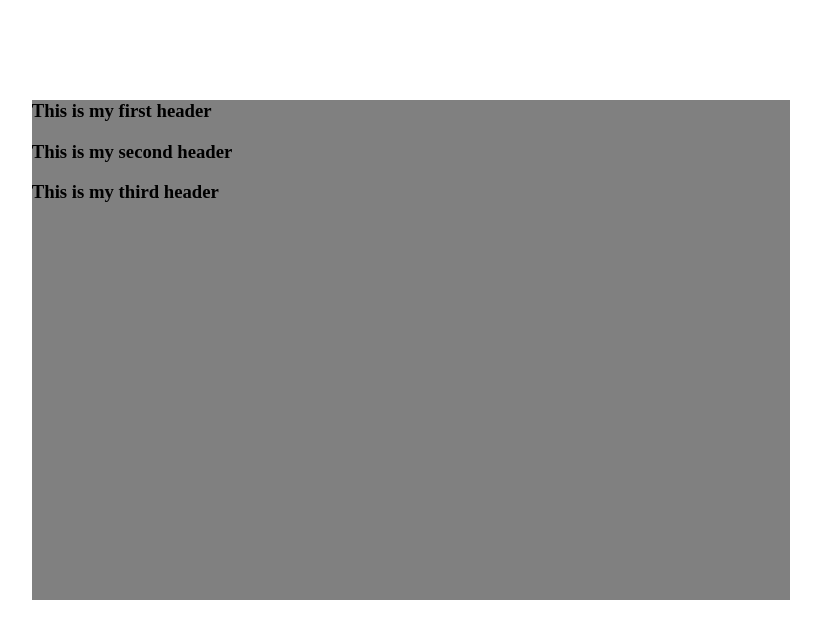
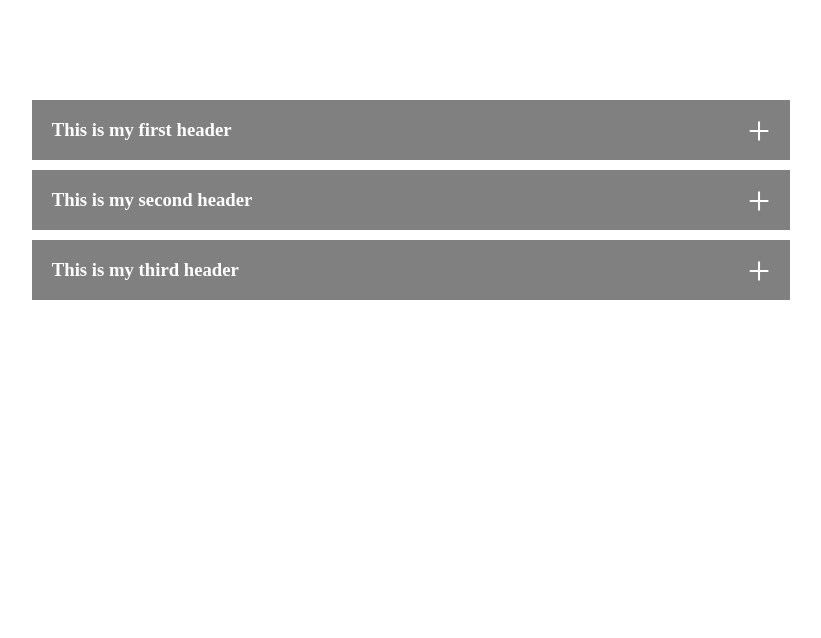
Before and after one commit to moonshoeskelly/m9-hw9-dement-kelly, a plain HTML site: page index.html in a window 1280 px wide. Shown: the whole page, without its empty margins (229-1050 px from the left). Drawn offline with Linux system fonts and the light colour scheme.

Commit message:
Add toggle plus

```diff
--- a/index.html
+++ b/index.html
@@ -10,12 +10,15 @@
     <div id="accordion">
       <div class="accordion-headers">
         <h3>This is my first header</h3>
+        <span class="toggle-indicator">+</span>
       </div>
       <div class="accordion-headers">
         <h3>This is my second header</h3>
+        <span class="toggle-indicator">+</span>
       </div>
       <div class="accordion-headers">
         <h3>This is my third header</h3>
+        <span class="toggle-indicator">+</span>
       </div>
     </div>
   <script src="main.js"></script>
--- a/main.css
+++ b/main.css
@@ -1,6 +1,4 @@
 #accordion {
-  height: 500px;
-  background-color: grey;
   width: 95%;
   margin: auto;
   margin-top: 100px;
@@ -10,3 +8,16 @@
     width: 60%;
   }
 }
+.accordion-headers {
+  height: 60px;
+  display: flex;
+  align-items: center;
+  background-color: grey;
+  margin: 10px auto;
+  color: white;
+  padding: 0 20px;
+  justify-content: space-between;
+}
+.toggle-indicator {
+  font-size: 40px;
+}
```
